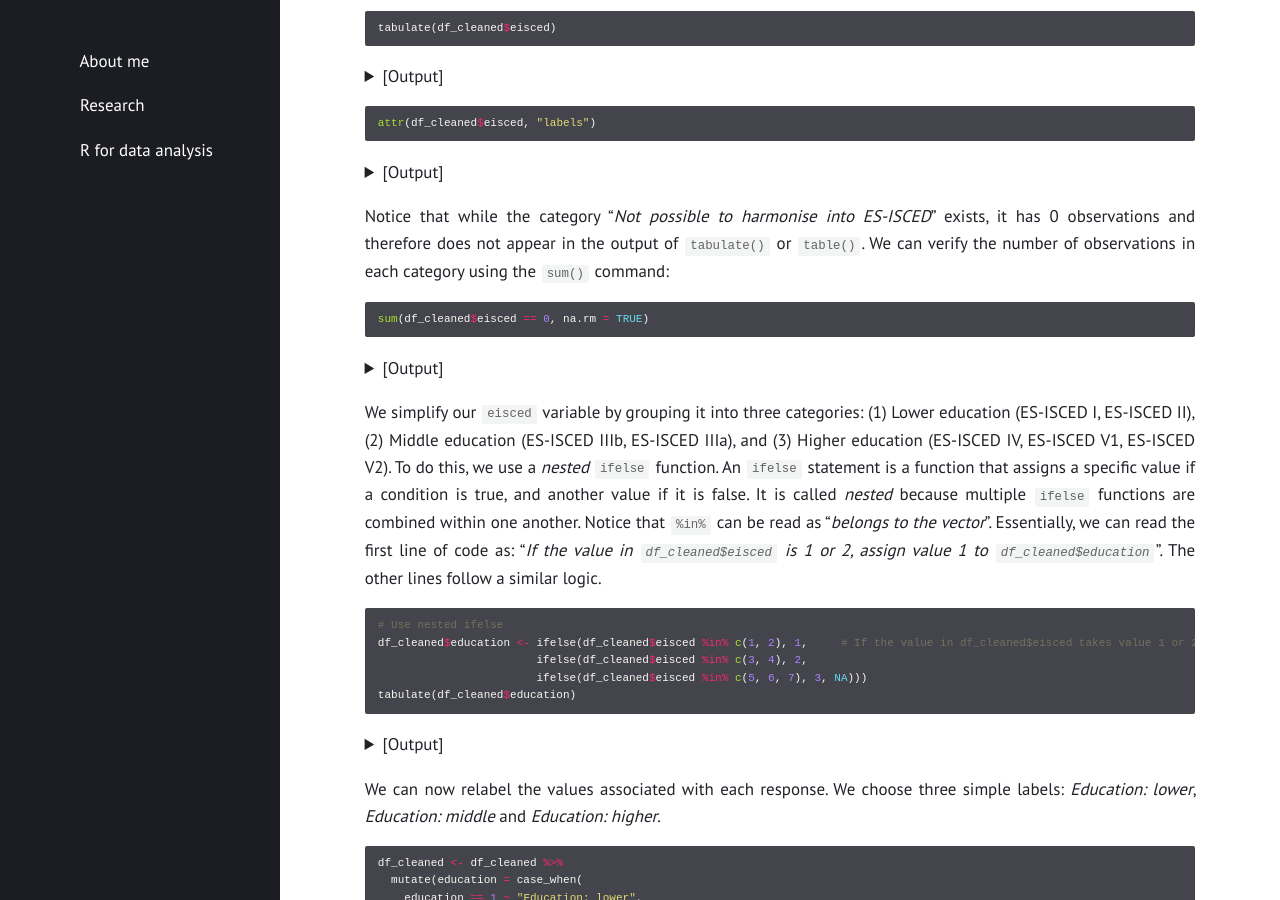
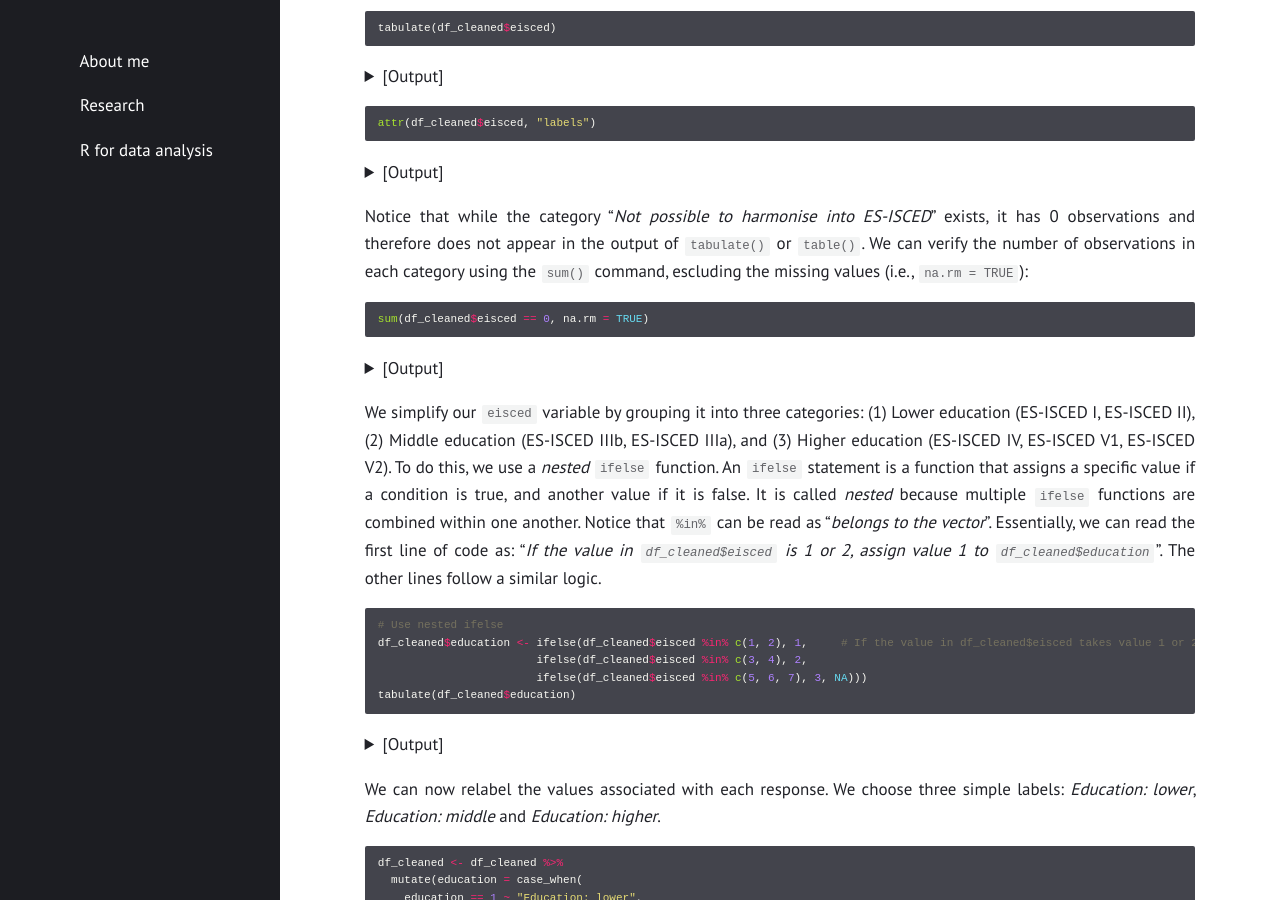
Before and after one commit to gubellom/gubellom.github.io, a Jekyll site: the page built from R files/Manipulation.md, in a window 1280 px wide and 900 px high, scrolled down 1822 px. Built offline with Jekyll 4.4.1, drawn with Linux system fonts in a browser that asks for light colours.

Commit message:
Update Manipulation.md
Signed-off-by: Michele Gubello <62111923+gubellom@users.noreply.github.com>

````diff
--- a/R files/Manipulation.md
+++ b/R files/Manipulation.md
@@ -148,7 +148,7 @@
   </pre>
 </details>
 
-Notice that while the category "*Not possible to harmonise into ES-ISCED*" exists, it has 0 observations and therefore does not appear in the output of `tabulate()` or `table()`. We can verify the number of observations in each category using the `sum()` command:
+Notice that while the category "*Not possible to harmonise into ES-ISCED*" exists, it has 0 observations and therefore does not appear in the output of `tabulate()` or `table()`. We can verify the number of observations in each category using the `sum()` command, escluding the missing values (i.e., `na.rm = TRUE`):
 
 ```r
 sum(df_cleaned$eisced == 0, na.rm = TRUE)
````
